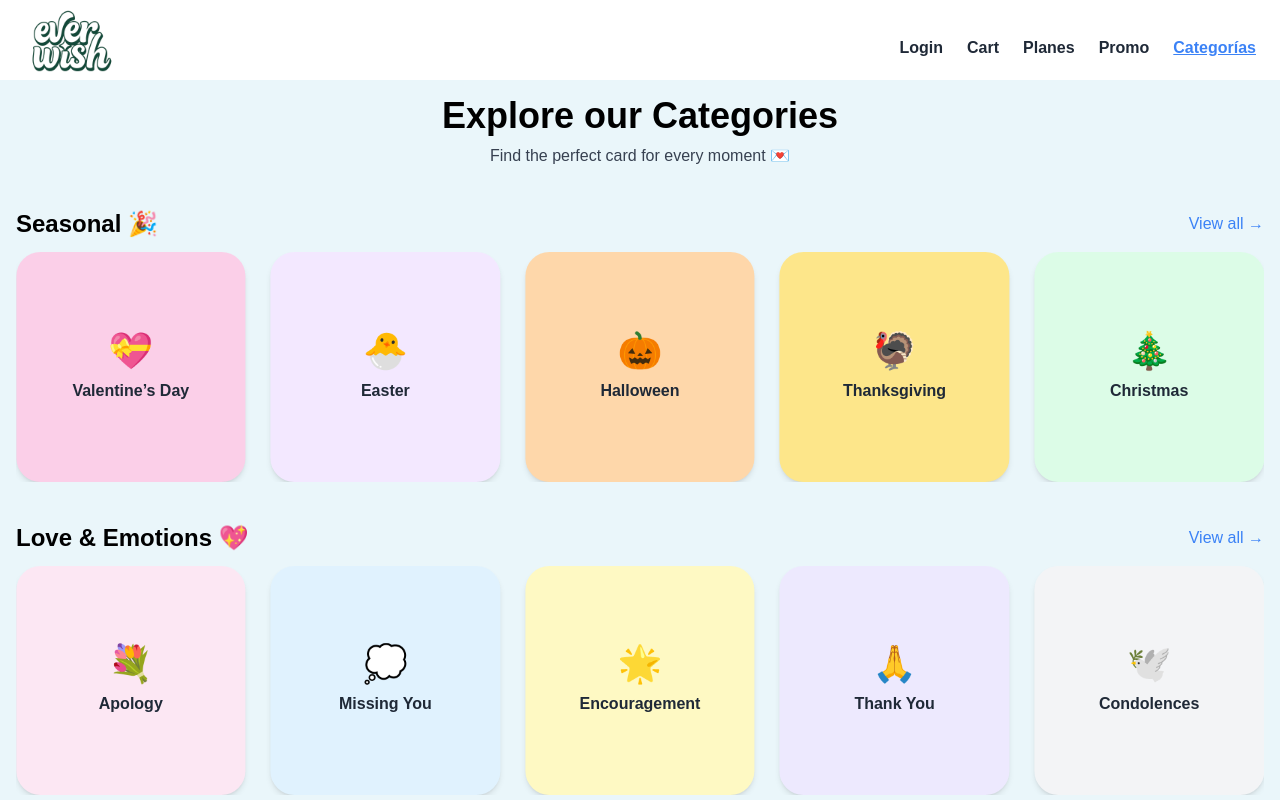
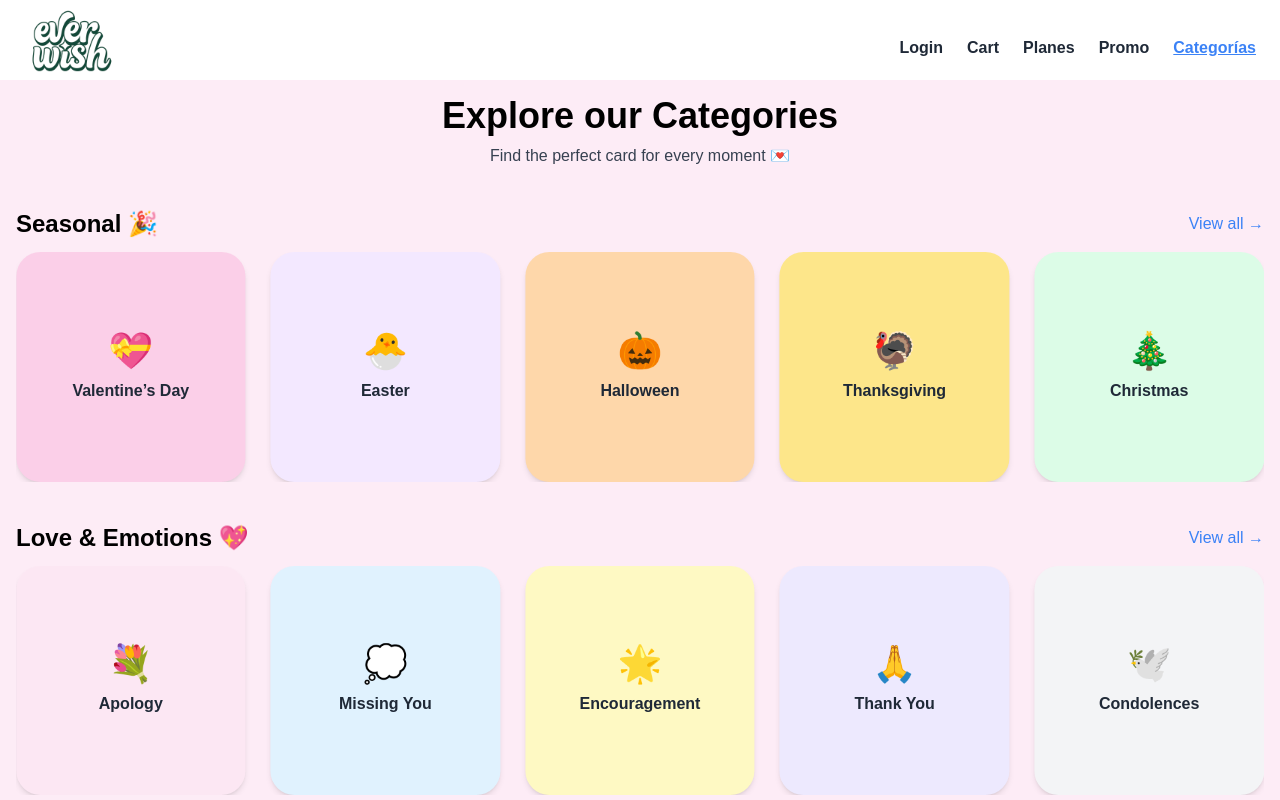
Before and after one commit to everwishhq-commits/EverWish, a Next.js app: page /categories in a window 1280 px wide. Shown: the top 800 px of the page. Built offline with nearby package versions, Linux system fonts and the light colour scheme.

Commit message:
Update page.js

```diff
--- a/app/categories/page.js
+++ b/app/categories/page.js
@@ -61,7 +61,7 @@ export default function CategoriesPage() {
   return (
     <>
       <Header />
-      <main className="min-h-screen bg-[#DECF6] text-center pt-24 pb-16 px-4">
+      <main className="min-h-screen bg-[#FDECF6] text-center pt-24 pb-16 px-4">
         <h1 className="text-3xl md:text-4xl font-extrabold mb-2">
           Explore our Categories
         </h1>
```
